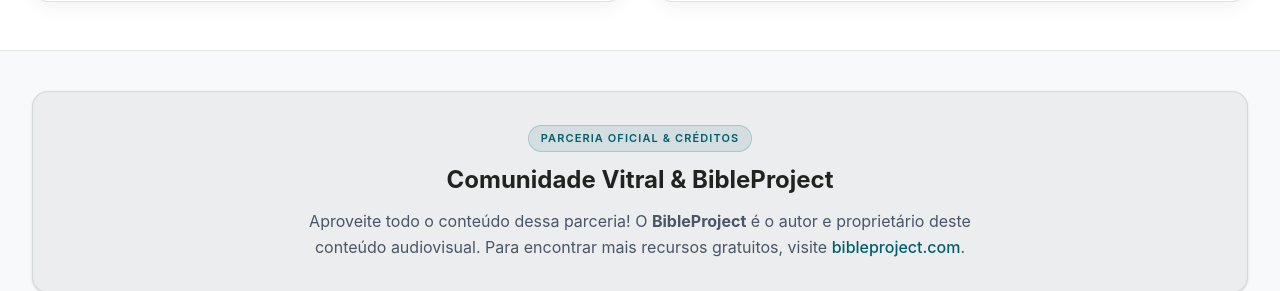
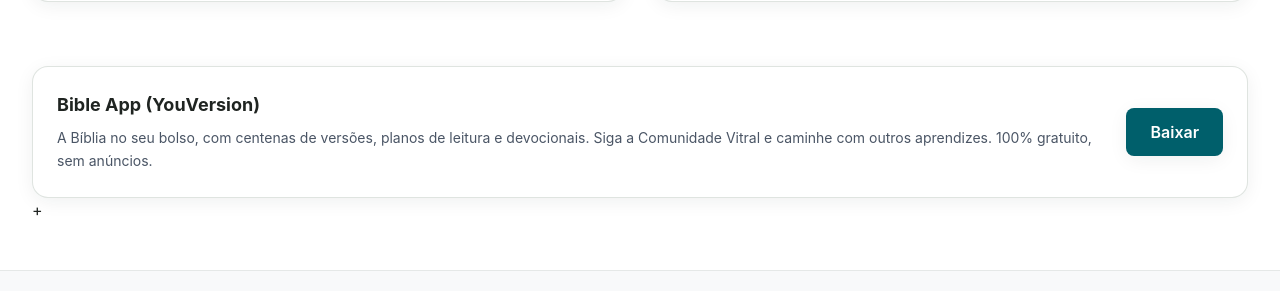
Before and after one commit to comunidadevitral/panorama_biblico, a React (Vite) app: page / in a window 1280 px wide. Shown: the part 1046-1337 px from the top of the page. Built offline with nearby package versions, Linux system fonts and the light colour scheme.

Commit message:
feat: add Bible App (YouVersion) card to Home

```diff
--- a/src/pages/Home.jsx
+++ b/src/pages/Home.jsx
@@ -64,6 +64,27 @@
               </div>
             </div>
           </div>
+        <section className="mt-16">
+          <div className="bg-white dark:bg-vitral-card-dark rounded-2xl p-6 border border-vitral-secondary/30 shadow-vitral-card flex flex-col md:flex-row md:items-center md:gap-6">
+            <div className="flex-1">
+              <h3 className="text-lg font-bold text-vitral-dark dark:text-white">Bible App (YouVersion)</h3>
+              <p className="mt-2 text-sm text-gray-600 dark:text-gray-300 leading-relaxed">
+                A Bíblia no seu bolso, com centenas de versões, planos de leitura e devocionais. Siga a Comunidade Vitral e caminhe com outros aprendizes. 100% gratuito, sem anúncios.
+              </p>
+            </div>
+            <div className="mt-4 md:mt-0 md:flex-shrink-0">
+              <a
+                href="https://www.bible.com/organizations/79172d03-a943-4051-aebf-285b525546f1"
+                target="_blank"
+                rel="noopener noreferrer"
+                className="min-h-[48px] px-6 py-3 inline-flex items-center justify-center rounded-lg bg-vitral-primary text-white font-semibold shadow-vitral-card hover:shadow-vitral-hover transition"
+              >
+                Baixar
+              </a>
+            </div>
+          </div>
+        </section>
++
         </section>
       </main>
       <Footer />
```
